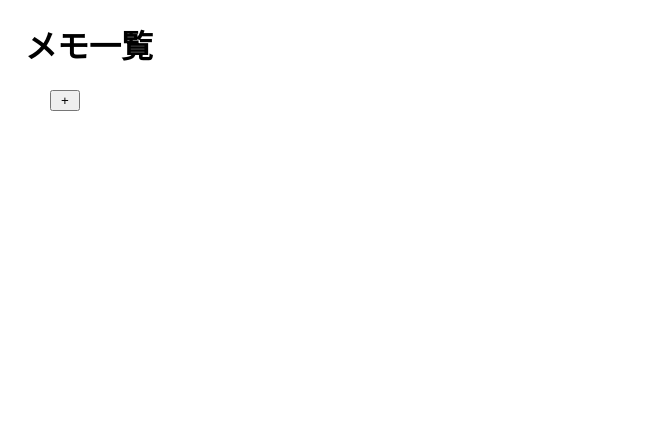
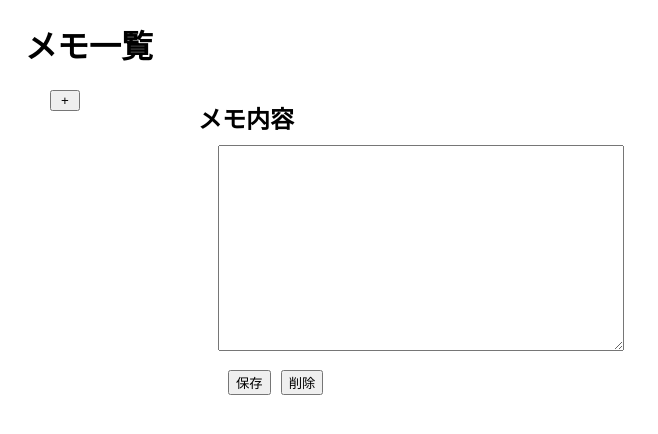
Before and after one commit to a-terumoto-gs/react-app, a React (Create React App) app: page / in a window 1280 px wide. Shown: the top 434 px of the page, without its empty margins (0-658 px from the left). Built offline with nearby package versions, Linux system fonts and the light colour scheme.

Commit message:
nullを{}に、不要なコード削除

```diff
--- a/src/App.js
+++ b/src/App.js
@@ -6,7 +6,7 @@ import "./App.css";
 export default function App() {
   const storedMemos = JSON.parse(localStorage.getItem("memos")) || [];
   const [memos, setMemos] = useState(storedMemos);
-  const [selectedMemo, setSelectedMemo] = useState(null);
+  const [selectedMemo, setSelectedMemo] = useState({});
 
   useEffect(() => {
     localStorage.setItem("memos", JSON.stringify(memos));
@@ -48,7 +48,6 @@ export default function App() {
         <MemoEditor
           memo={selectedMemo}
           onEdit={handleEdit}
-          on
           onDelete={handleDelete}
         />
       )}
--- a/src/MemoEditor.js
+++ b/src/MemoEditor.js
@@ -34,7 +34,7 @@ export default function MemoEditor({ memo, onEdit, onDelete }) {
           onChange={handleChange}
         />
         <div className="memo-buttons">
-          <button onClick={handleEdit}>編集</button>
+          <button onClick={handleEdit}>保存</button>
           <button onClick={() => onDelete(memo.id)}>削除</button>
         </div>
         {error && <p className="error-message">{error}</p>}
```
